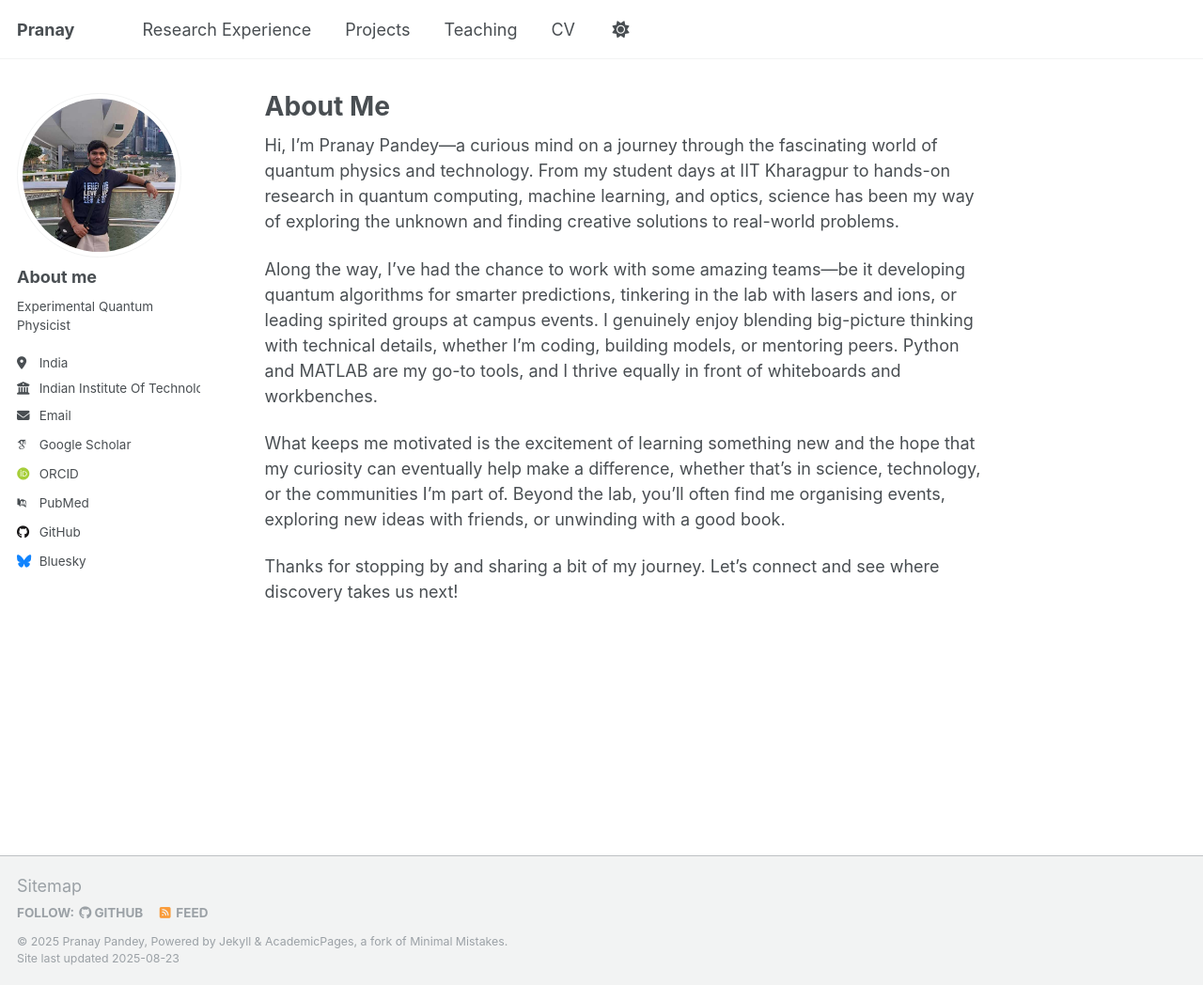
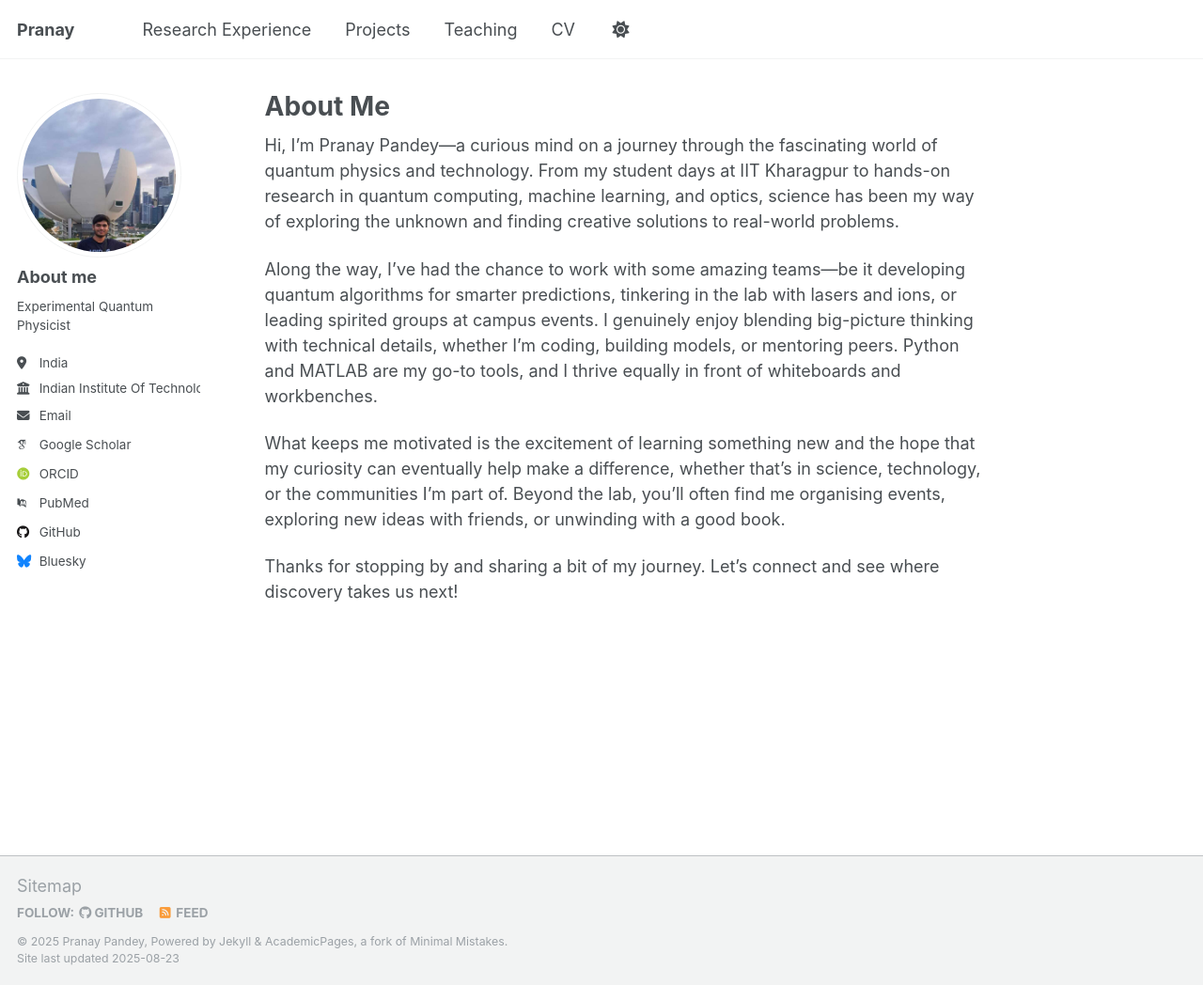
Before and after one commit to Pranay-pandey27/Pranay-pandey27.github.io, a Jekyll site: the page built from _pages/about.md, in a window 1280 px wide and 1048 px high. Shown: the whole window at 94% size. Built offline with Jekyll 4.4.1, drawn with Linux system fonts in a browser that asks for light colours; some web fonts are replaced; a script that is not in the unit is left out.

Commit message:
Update _config.yml

```diff
--- a/_config.yml
+++ b/_config.yml
@@ -22,7 +22,7 @@ repository               : "pranay-pandey27/pranay-pandey27.github.io"
 #               Additional customization can be done by editing /_includes/author-profile.html
 author:
   # Biographic information
-  avatar           : "profile-pic(1).jpg"
+  avatar           : "profile-pic (2).jpg"
   name             : "About me"
   pronouns         : # example: "He/Him"
   bio              : "Experimental Quantum Physicist"
```
